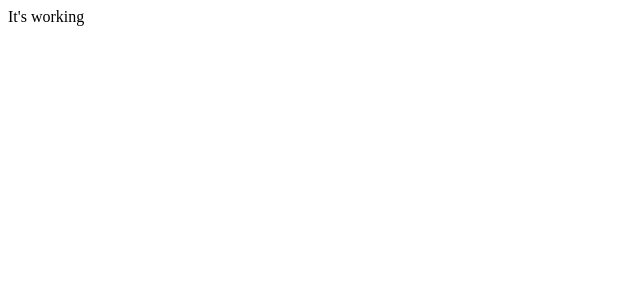
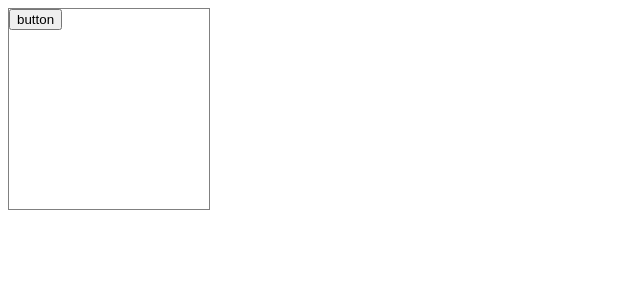
Before and after one commit to TigranMets/UlbiTv-react-ts-course, a React (Create React App) app: page / in a window 1280 px wide. Shown: the top 300 px of the page, without its empty margins (0-640 px from the left). Built offline with nearby package versions, Linux system fonts and the light colour scheme.

Commit message:
Adding Card component.

```diff
--- a/src/App.tsx
+++ b/src/App.tsx
@@ -1,8 +1,11 @@
 import React from 'react';
+import Card from './components/Card';
 
 const App = () => {
   return (
-    <div>It's working</div>
+    <Card width='200px' height='200px'>
+      <button>button</button>
+    </Card>
   );
 };
 
--- /dev/null
+++ b/src/components/Card.tsx
@@ -0,0 +1,18 @@
+import React from 'react';
+
+interface CardProps {
+  width?: string;
+  height?: string;
+  children?: React.ReactNode;
+}
+
+const Card = ({ width, height, children }: CardProps) => {
+
+  return (
+    <div style={{ width, height, border: '1px solid gray' }}>
+      {children}
+    </div>
+  );
+};
+
+export default Card;
```
